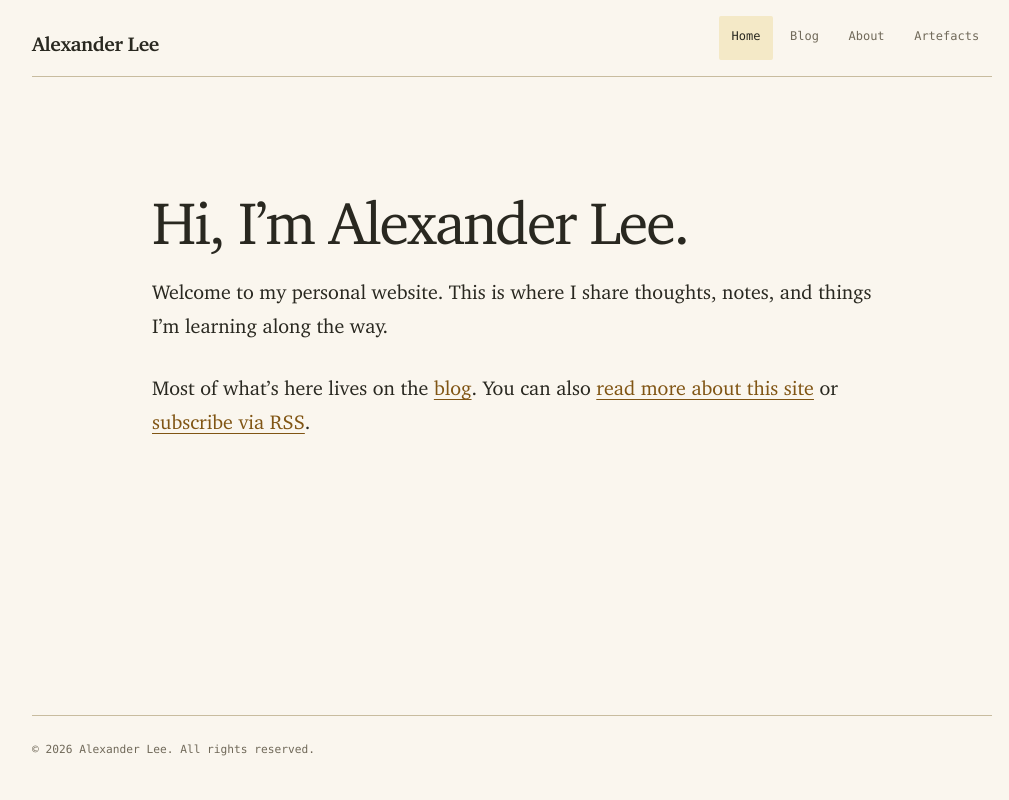
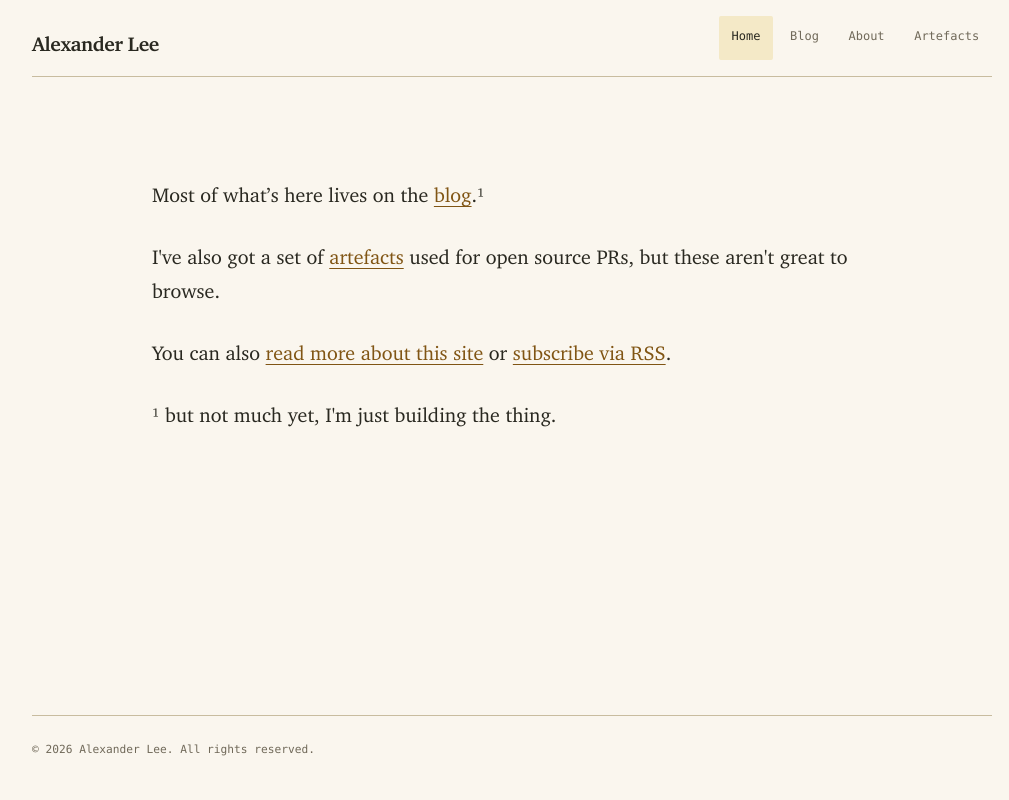
Before and after one commit to alexsurelee/alexanderlee-tech, an Astro site: page / in a window 1280 px wide. Shown: the whole page, without its empty margins (128-1137 px from the left). Built offline with nearby package versions, Linux system fonts and the light colour scheme; Astro itself is replaced by a stand-in of ours; a web font is replaced by a local one.

Commit message:
index cleanup

```diff
--- a/src/pages/index.astro
+++ b/src/pages/index.astro
@@ -13,9 +13,10 @@ import { SITE_DESCRIPTION, SITE_TITLE } from '../consts';
 	<body>
 		<Header />
 		<main>
-			<h1>Hi, I’m Alexander Lee.</h1>
-			<p>Welcome to my personal website. This is where I share thoughts, notes, and things I’m learning along the way.</p>
-			<p>Most of what’s here lives on the <a href="/blog/">blog</a>. You can also <a href="/about/">read more about this site</a> or <a href="/rss.xml">subscribe via RSS</a>.</p>
+			<p>Most of what’s here lives on the <a href="/blog/">blog</a>.¹</p>
+			<p>I've also got a set of <a href="/artefacts">artefacts</a> used for open source PRs, but these aren't great to browse.</p>
+			<p>You can also <a href="/about/">read more about this site</a> or <a href="/rss.xml">subscribe via RSS</a>.</p>
+			<p>¹ but not much yet, I'm just building the thing.</p>
 		</main>
 		<Footer />
 	</body>
```
